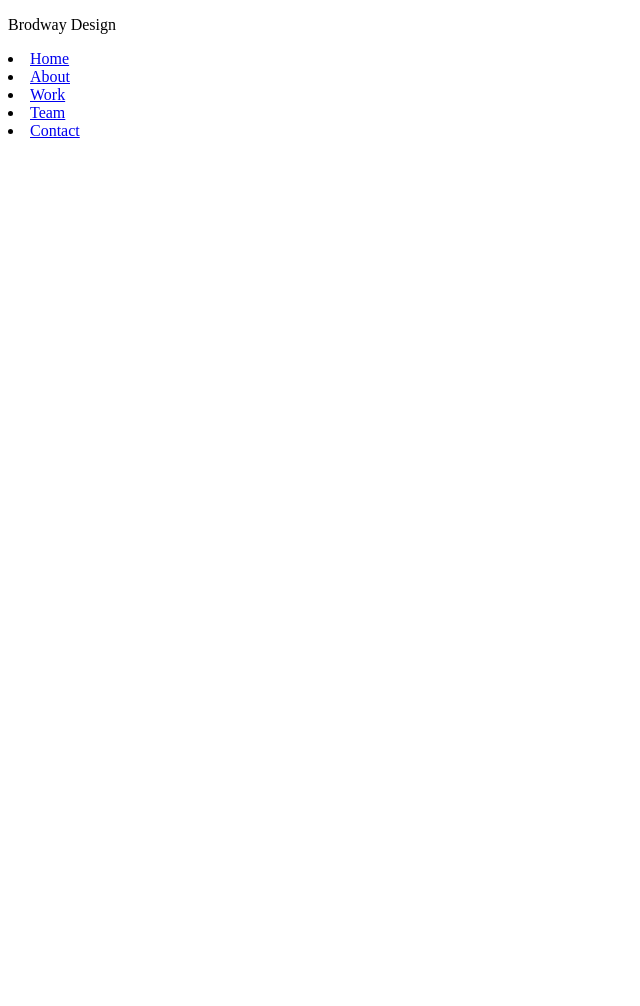
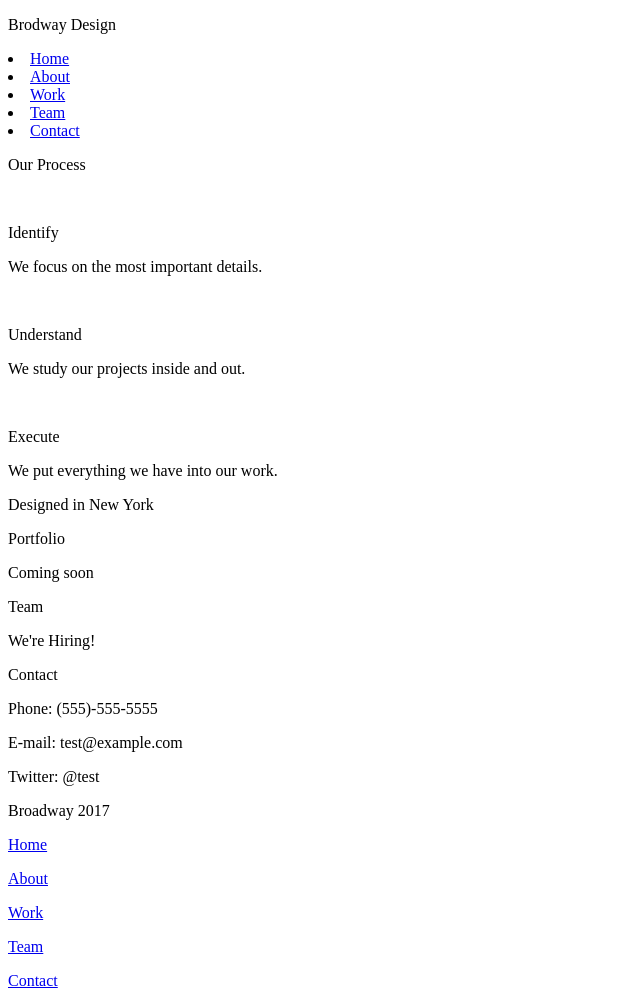
Before and after one commit to aliceleeeee/Broadway, a plain HTML site: page index.html in a window 1280 px wide. Shown: the whole page, without its empty margins (0-640 px from the left). Before the commit the page ends 800 px from the top, so only its background shows below. Drawn offline with Linux system fonts and the light colour scheme.

Commit message:
Add elements

```diff
--- a/index.html
+++ b/index.html
@@ -5,8 +5,8 @@
     <link href="./Resources/style.css" type="test/css" rel="stylesheet">
   </head>
   <body>
-    <div id="Header">
-    <p class="Heading">Brodway Design</p>
+    <div class="Header">
+    <p id="#Heading">Brodway Design</p>
 
   <uo>
     <li><a href="#Home">Home</a></li>
@@ -16,5 +16,47 @@
     <li><a href="#Contact">Contact</a></li>
   </uo>
 </div>
+
+<p>Our Process</p>
+<div class="Main">
+  <img src="">
+  <p>Identify</p>
+  <p id="Text">We focus on the most important details.</p>
+
+<img src="">
+<p>Understand</p>
+<p id="Text">We study our projects inside and out.</p>
+
+<img src="">
+<p>Execute</p>
+<p id="Text">We put everything we have into our work.</p>
+</div>
+
+<div class="Header" id="SecondHeading">Designed in New York</div>
+
+<div class="Main">
+  <p>Portfolio</p>
+  <p id="Text">Coming soon</p>
+
+  <p>Team</p>
+  <p id="Text">We're Hiring!</p>
+
+  <p>Contact</p>
+  <p id="Text">Phone: (555)-555-5555</p>
+  <p id="Text">E-mail: test@example.com</p>
+  <p id="Text">Twitter: @test</p>
+
+</div>
+
+<div class="Menu">
+<p>Broadway 2017</p>
+<p><a href="#Header" id="#Heading">Home</a></p>
+<p><a href="#Header" id="#Heading">About</a></p>
+<p><a href="#Header" id="#Heading">Work</a></p>
+<p><a href="#Header" id="#Heading">Team</a></p>
+<p><a href="#Header" id="#Heading">Contact</a><p>
+
+</div>
+
   </body>
 </html>
```
